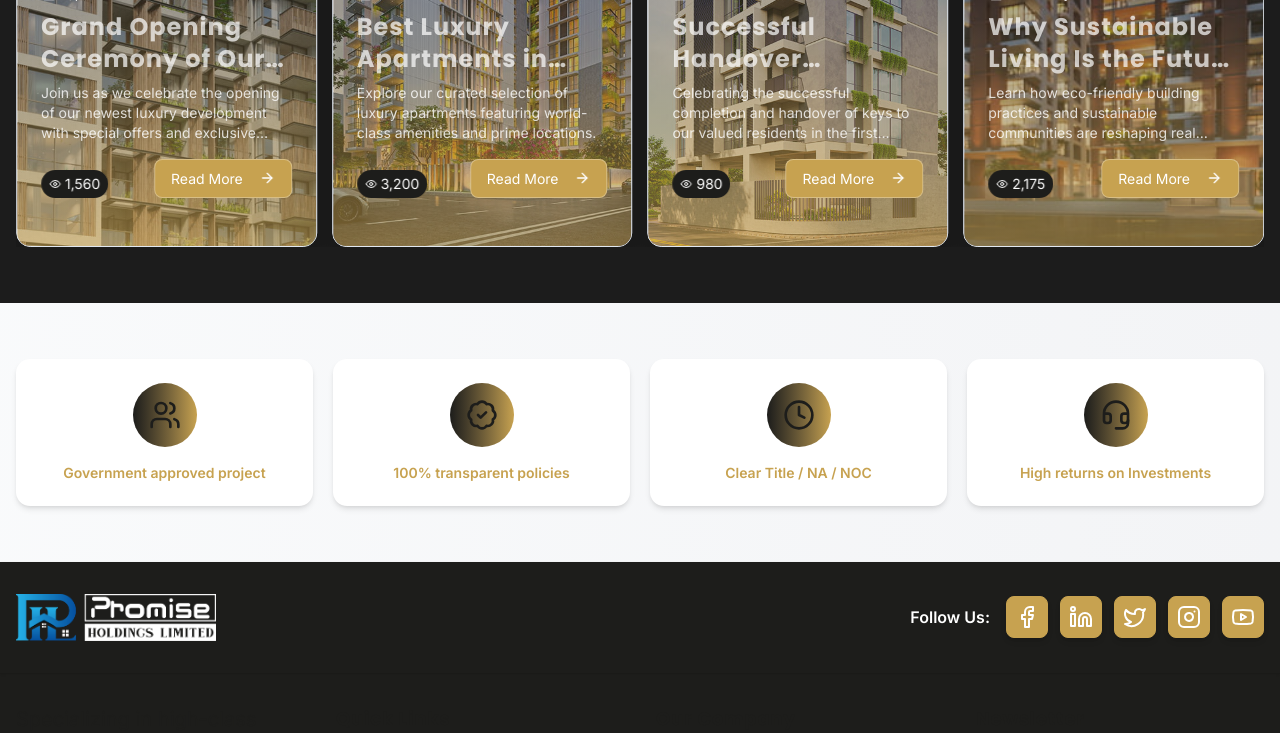
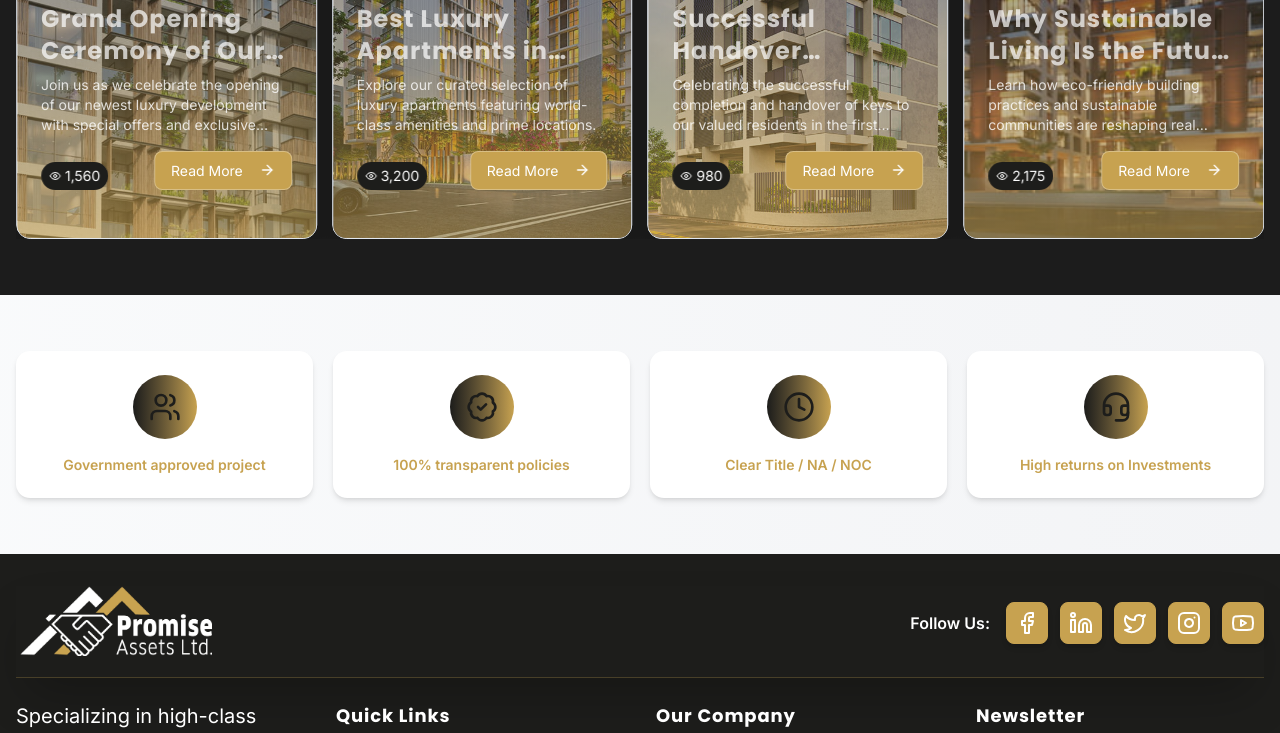
Before and after one commit to FayzulIslamFaisal/promise-holding-properties, a Next.js app: page / in a window 1280 px wide. Shown: the part 2000-2733 px from the top of the page. Built offline with nearby package versions, Linux system fonts and the light colour scheme.

Commit message:
fotter color adjuct

```diff
--- a/src/components/home-page/Footer-section.tsx
+++ b/src/components/home-page/Footer-section.tsx
@@ -5,7 +5,7 @@ import FooterCopyRight from './FooterCopyRight'
 
 const FooterSection = () => {
   return (
-    <div className='bg-(--custom-bg-primary) relative overlay-header text-(--custom-text-secondary)'>
+    <div className='bg-(--custom-bg-primary) text-(--custom-text-white) pt-8'>
       {/* footer top area */}
       <FooterTopArea />
       {/* footer widget area */}
--- a/src/components/home-page/FooterTopArea.tsx
+++ b/src/components/home-page/FooterTopArea.tsx
@@ -23,18 +23,21 @@ const FooterTopArea = () => {
   ]
 
   return (
-    <div className=" shadow-sm relative z-10">
-      <div className="container mx-auto px-4 py-8">
-        <div className="grid grid-cols-1 md:grid-cols-2 items-center gap-6">
+    <div className="px-4">
+      <div className="container mx-auto ">
+        <div className="grid grid-cols-1 md:grid-cols-2 items-center gap-6 border-b border-[var(--custom-bg-accent)]/25 pb-4 shadow-2xl">
           {/* Logo Area */}
           <div>
-            <Image
-              src="/assets/images/Promise-Holdings-Ltd-03.png"
-              width={200}
-              height={100}
-              alt="PromiseHoldings Logo"
-              className="object-contain"
-            />
+            <Link href="/" className="inline-block relative w-[200px] h-[70px]">
+              <Image
+                src="/assets/images/Web-Logo.png"
+                // width={200}
+                // height={60}
+                fill
+                alt="PromiseHoldings Logo"
+                className="object-scale-down w-full h-full"
+              />
+            </Link>
           </div>
 
           {/* Social Icons */}
--- a/src/components/home-page/FooterWidgetArea.tsx
+++ b/src/components/home-page/FooterWidgetArea.tsx
@@ -23,9 +23,9 @@ const FooterWidgetArea = () => {
     ]
 
   return (
-    <div className="pt-8">
-      <div className="container mx-auto px-4 relative z-10">
-        <div className="grid grid-cols-1 sm:grid-cols-2 md:grid-cols-2 lg:grid-cols-3 xl:grid-cols-4 gap-4 md:gap-8 border-b border-[var(--custom-bg-black)]/25 pb-8">
+    <div className="px-4 pt-6">
+      <div className="container mx-auto  relative z-10">
+        <div className="grid grid-cols-1 sm:grid-cols-2 md:grid-cols-2 lg:grid-cols-3 xl:grid-cols-4 gap-4 md:gap-8 border-b border-[var(--custom-bg-accent)]/25 pb-8">
           {/* Company Info */}
           <div className="space-y-4">
             <p className="text-xl tracking-normal">
--- a/src/components/home-page/Header-section.tsx
+++ b/src/components/home-page/Header-section.tsx
@@ -19,7 +19,7 @@ const HeaderSection = () => {
 
   return (
     <header
-      className={`z-50 transition-all duration-300 ease-in-out bg-[var(--custom-bg-primary)] border-[var(--custom-border-primary)] border ${
+      className={`z-50 px-4 transition-all duration-300 ease-in-out bg-[var(--custom-bg-primary)] border-[var(--custom-border-primary)] border ${
         isScrolled ? "shadow-xl fixed top-0 left-0 right-0 bg-[var(--custom-bg-primary)] backdrop-blur-2xl opacity-90 " : "shadow-lg relative"
       }`}
     >
--- a/src/components/home-page/Main-Header.tsx
+++ b/src/components/home-page/Main-Header.tsx
@@ -12,7 +12,7 @@ const MainHeader = () => {
 
   return (
     <>
-    <div className="container mx-auto px-4 py-2 relative opacity-100">
+    <div className="container mx-auto py-1 relative opacity-100">
       <div className="flex justify-between items-center">
         {/* Logo */}
         <div className="w-1/2 lg:w-[25%]">
```
